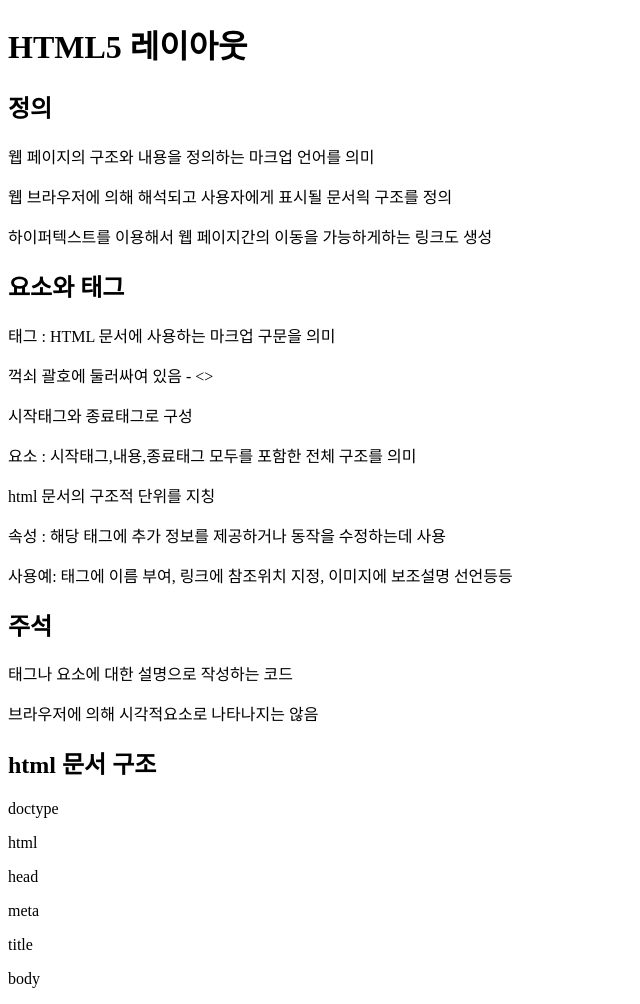
After one commit to nowashrain/frontends, a FastAPI app: template views/templates/html/01layout.html in a window 1280 px wide. The commit adds this page. Shown: the whole page, without its empty margins (0-640 px from the left). Run offline with FastAPI, Linux system fonts and the light colour scheme; the template is opened without the code that fills it, so the values that code supplies are empty; parts of the project's set-up code (start-up, migrations or seed data) failed here and were passed over.

Commit message:
html5 - 태그, 요소, 속성, 문서구조

```diff
--- a/main.py
+++ b/main.py
@@ -3,6 +3,7 @@ from starlette.responses import HTMLResponse
 from starlette.templating import Jinja2Templates
 
 from app.routes.css import css_router
+from app.routes.emp import emp_router
 from app.routes.html import html_router
 from app.routes.jscript import jscript_router
 from app.routes.sungjuk import sungjuk_router
@@ -15,6 +16,7 @@ app.include_router(sungjuk_router, prefix='/sungjuk')
 app.include_router(html_router, prefix='/html')
 app.include_router(css_router, prefix='/css')
 app.include_router(jscript_router, prefix='/js')
+app.include_router(emp_router, prefix='/emp')
 
 
 
--- /dev/null
+++ b/views/templates/html/01layout.html
@@ -0,0 +1,37 @@
+<!DOCTYPE html>
+<html lang="ko">
+<head>
+    <meta charset="UTF-8">
+    <title>HTML5 레이아웃</title>
+</head>
+<body>
+    <h1>HTML5 레이아웃</h1>
+    <h2>정의</h2>
+    <p>웹 페이지의 구조와 내용을 정의하는 마크업 언어를 의미</p>
+    <p>웹 브라우저에 의해 해석되고 사용자에게 표시될 문서읙 구조를 정의</p>
+    <p>하이퍼텍스트를 이용해서 웹 페이지간의 이동을 가능하게하는 링크도 생성</p>
+
+    <h2>요소와 태그</h2>
+    <p>태그 : HTML 문서에 사용하는 마크업 구문을 의미</p>
+    <p>꺽쇠 괄호에 둘러싸여 있음 - <> </p>
+    <p>시작태그와 종료태그로 구성</p>
+    <p>요소 : 시작태그,내용,종료태그 모두를 포함한 전체 구조를 의미</p>
+    <p>html 문서의 구조적 단위를 지칭</p>
+    <p>속성 : 해당 태그에 추가 정보를 제공하거나 동작을 수정하는데 사용</p>
+    <p>사용예: 태그에 이름 부여, 링크에 참조위치 지정, 이미지에 보조설명 선언등등</p>
+
+    <h2>주석</h2>
+    <!--  이것은 주석입니다  -->
+    <p>태그나 요소에 대한 설명으로 작성하는 코드</p>
+    <p>브라우저에 의해 시각적요소로 나타나지는 않음</p>
+
+    <h2>html 문서 구조</h2>
+    <p>doctype</p>
+    <p>html</p>
+    <p>head</p>
+    <p>meta</p>
+    <p>title</p>
+    <p>body</p>
+
+</body>
+</html>
--- a/views/templates/index.html
+++ b/views/templates/index.html
@@ -7,6 +7,7 @@
 <body>
 
     <h1>Hello, FastAPI!!</h1>
-    <img src="https://v-llage.s3.ap-northeast-2.amazonaws.com/image/1679903720004_%ED%98%B8%EC%A7%84%EC%8A%A4_Origin.png">
+    <img src="https://image.fmkorea.com/files/attach/new3/20230308/486616/3592284339/5559846530/b0ab695b91cea10a3d2ce19c94c71337.jpg"
+     alt="루피 뉴진스">
 </body>
 </html>
```
Also changed, not shown: app/routes/html.py (+15 -5 lines), views/templates/html/index.html (added, +12 -0 lines).
